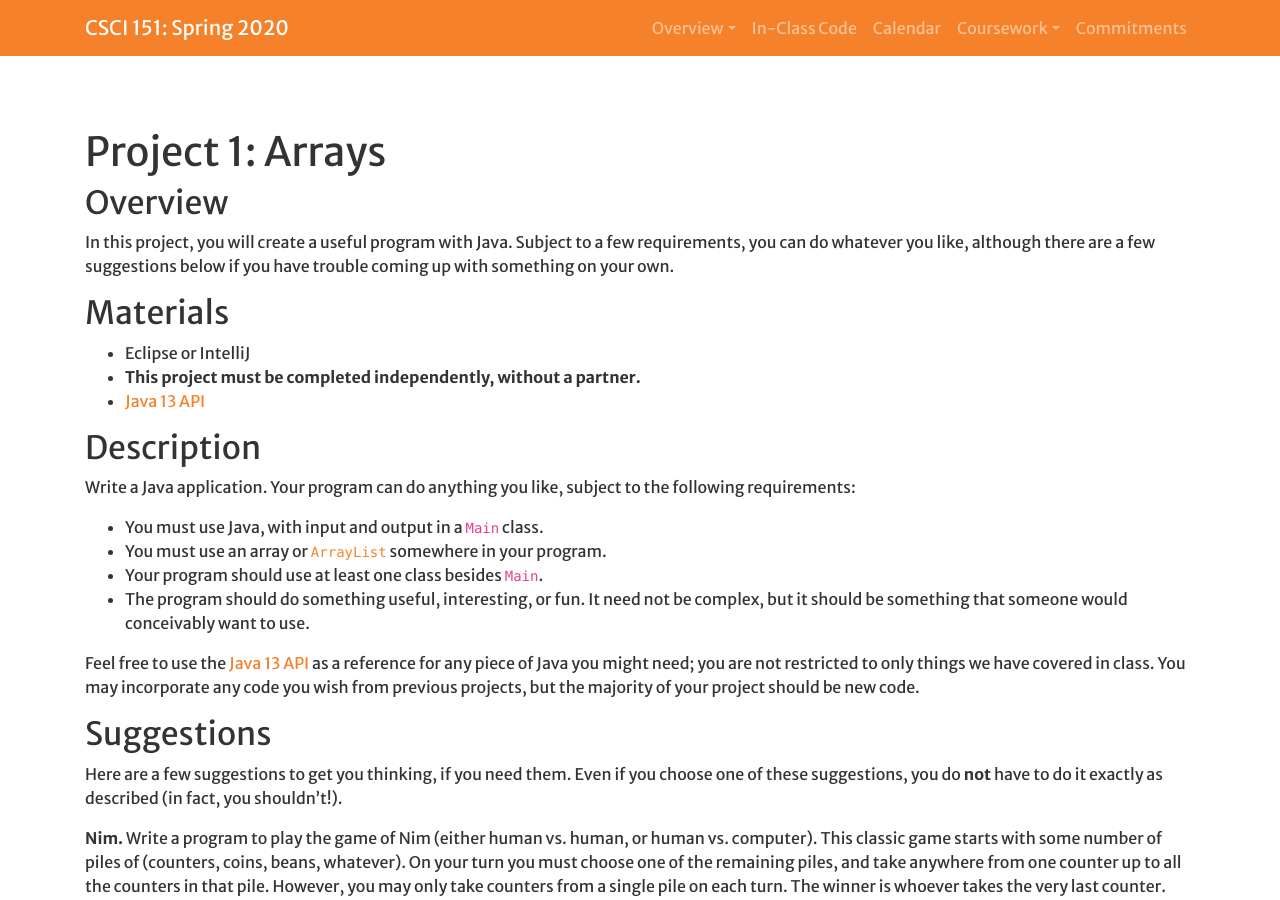
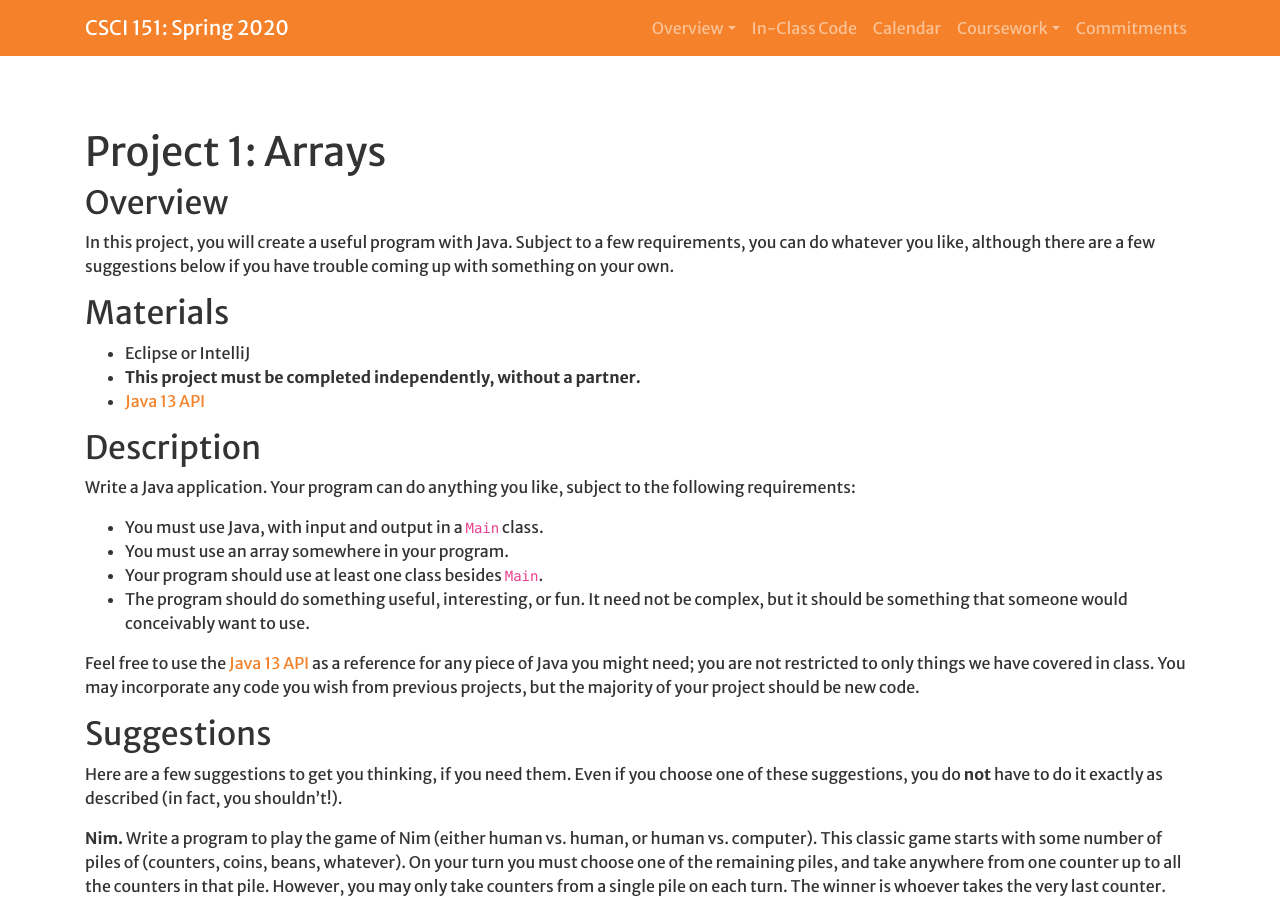
Before and after one commit to Hendrix-CS/csci151, a Jekyll site: the page built from projects/arrays.md, in a window 1280 px wide and 900 px high. Built offline with Jekyll 4.4.1, drawn with Linux system fonts in a browser that asks for light colours; a script that is not in the unit is left out; our own code applies the rules of GitHub Pages for plain Markdown files.

Commit message:
Updating P1 reqs

```diff
--- a/projects/arrays.md
+++ b/projects/arrays.md
@@ -25,9 +25,7 @@ Write a Java application. Your program can do anything you like, subject
 to the following requirements:
 
 -   You must use Java, with input and output in a `Main` class.
--   You must use an array or
-    [`ArrayList`](https://docs.oracle.com/en/java/javase/13/docs/api/java.base/java/util/ArrayList.html)
-    somewhere in your program.
+-   You must use an array somewhere in your program.
 -   Your program should use at least one class besides `Main`.
 -   The program should do something useful, interesting, or fun. It need
     not be complex, but it should be something that someone would
```
